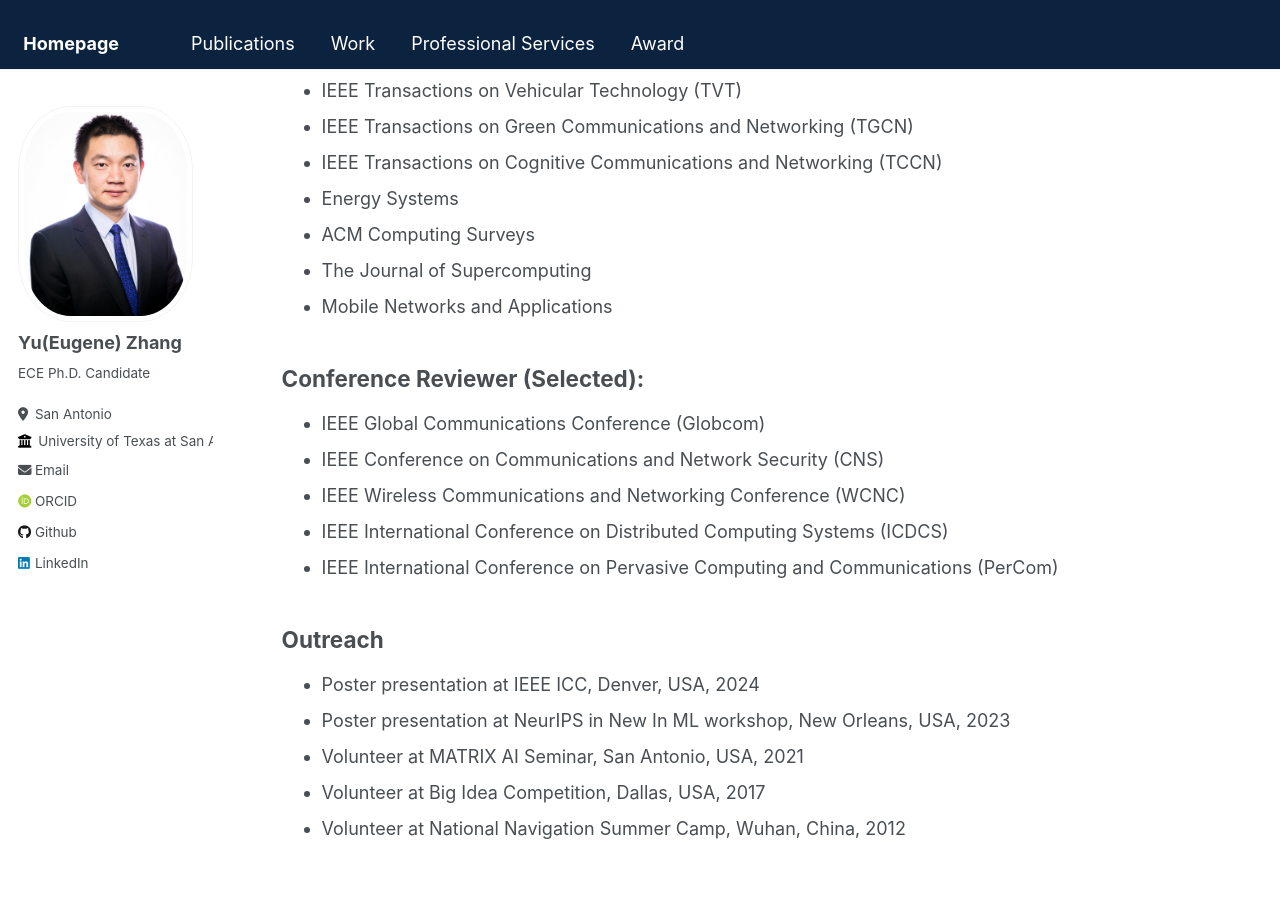
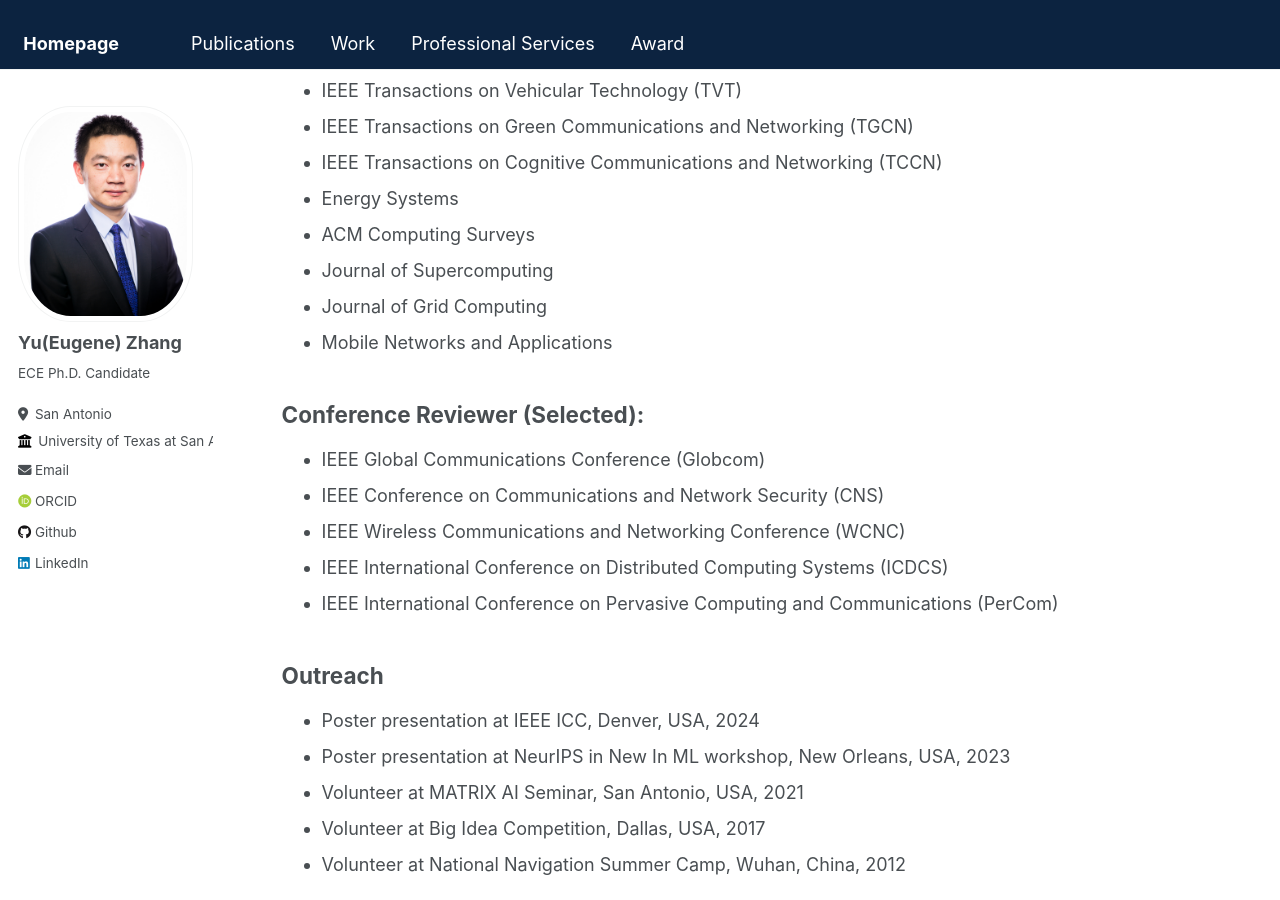
Before and after one commit to Yu-Zhang-Eugene/yu-zhang-eugene.github.io, a Jekyll site: the page built from _pages/professional-services.md, in a window 1280 px wide and 900 px high, scrolled down 462 px. Built offline with Jekyll 4.4.1, drawn with Linux system fonts in a browser that asks for light colours; some web fonts are replaced.

Commit message:
Update professional-services.md

```diff
--- a/_pages/professional-services.md
+++ b/_pages/professional-services.md
@@ -20,7 +20,8 @@ Journal Reviewer (Selected):
 - IEEE Transactions on Cognitive Communications and Networking (TCCN)
 - Energy Systems
 - ACM Computing Surveys
-- The Journal of Supercomputing
+- Journal of Supercomputing
+- Journal of Grid Computing
 - Mobile Networks and Applications
 
 
```
